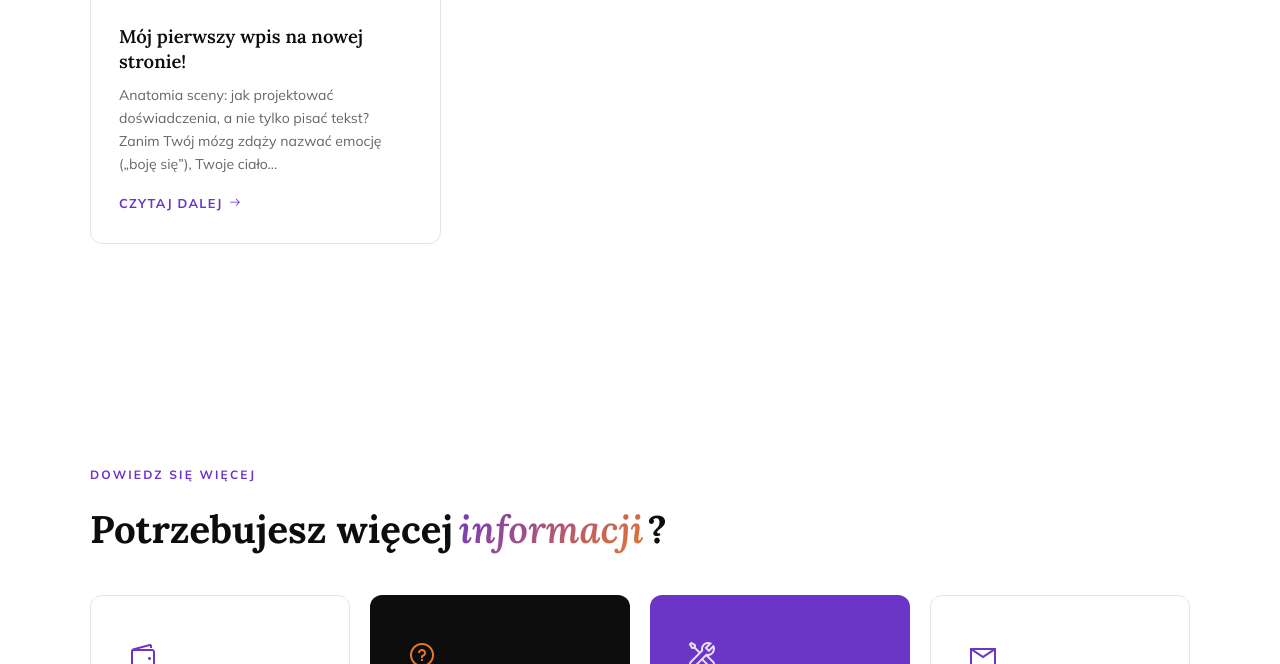
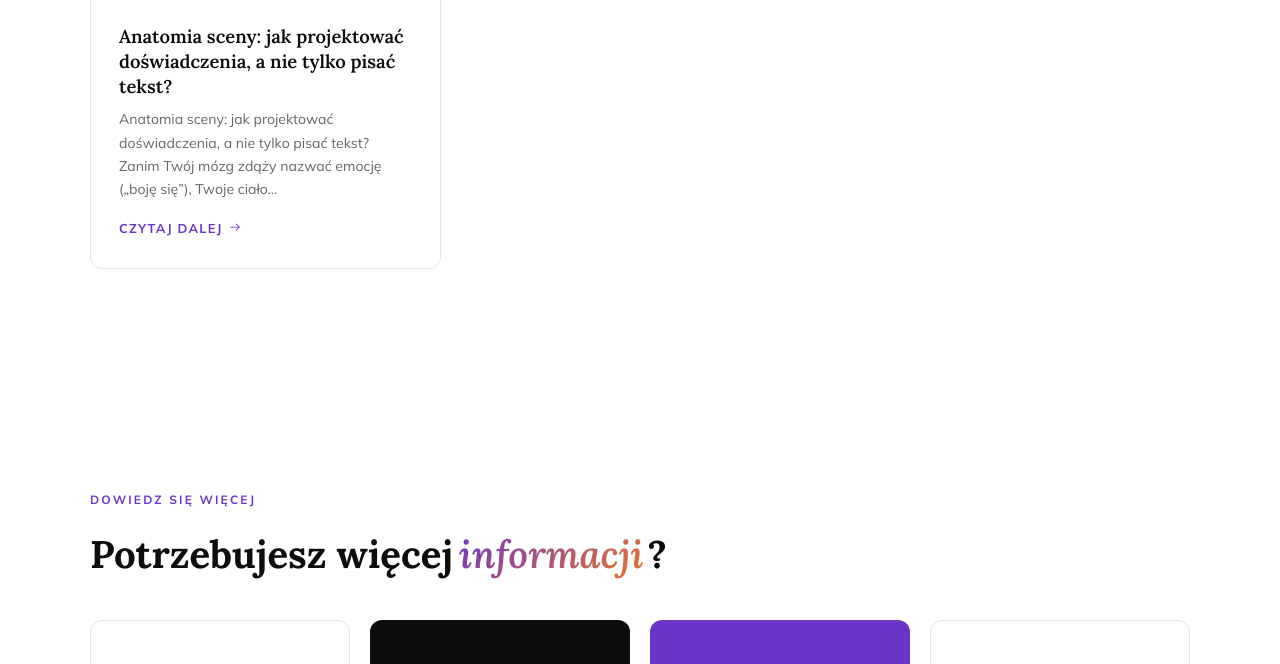
Before and after one commit to Bonnie00726/nataliaszoppa, a Jekyll site: the page built from index.html, in a window 1280 px wide and 900 px high, scrolled down 5872 px, cut to the strip 236-900 px from the top of the window. Built offline with Jekyll 4.4.1, drawn with Linux system fonts in a browser that asks for light colours.

Commit message:
Update 2026-04-12-test.md

```diff
--- a/_posts/2026-04-12-test.md
+++ b/_posts/2026-04-12-test.md
@@ -1,6 +1,6 @@
 ---
 layout: post
-title: "Mój pierwszy wpis na nowej stronie!"
+title: "Anatomia sceny: jak projektować doświadczenia, a nie tylko pisać tekst?"
 date: 2026-04-12
 image: "https://images.unsplash.com/photo-1552694062-ccf53289a8da?q=80&w=1170&auto=format&fit=crop"
 tags: [test, powitanie]
```
